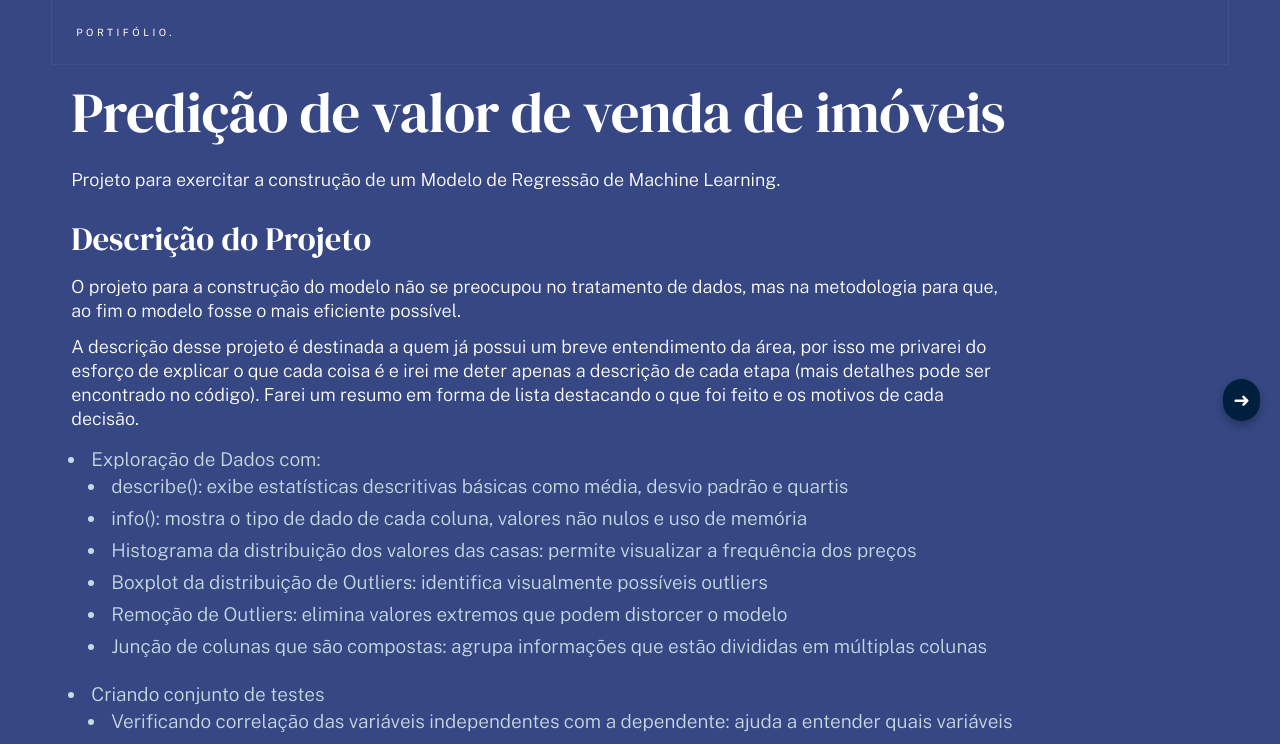
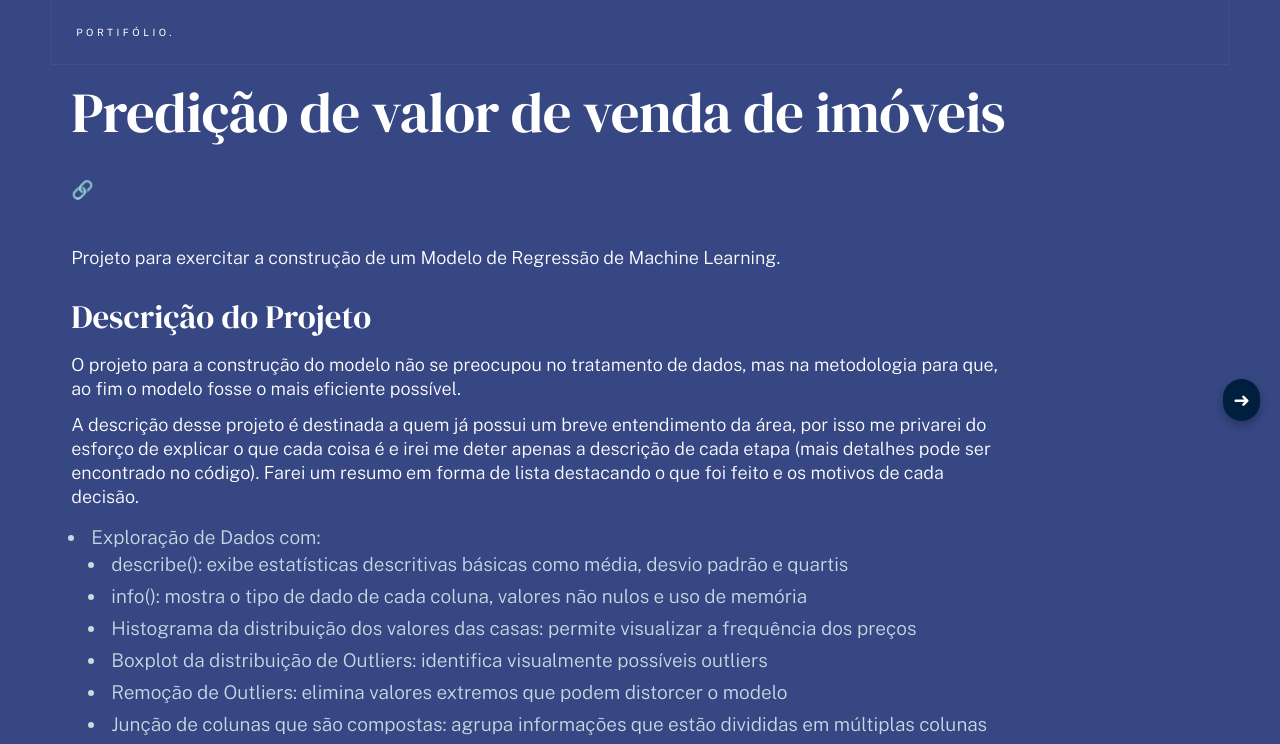
Before and after one commit to KennedyRMenezes/Portifolio, a plain HTML site: page projects/vendas.html in a window 1280 px wide. Shown: the top 744 px of the page. Drawn offline with nearby package versions, Linux system fonts and the light colour scheme; a web font is replaced by a local one.

Commit message:
link para codigo

```diff
--- a/projects/vendas.html
+++ b/projects/vendas.html
@@ -110,7 +110,11 @@
             <article class="row format-standard">
 
                 <div class="column lg-10 s-content__header s-content__header--narrow">
-                    <h1 class="s-content__title s-content__title--post">Predição de valor de venda de imóveis</h1>
+                    <h1 class="s-content__title s-content__title--post">Predição de valor de venda de imóveis
+                        <a style="font-size: large;" href="https://github.com/KennedyRMenezes/DataScience/blob/master/Projetos/Regress%C3%A3o%20Linear/Projeto_Regressao_.ipynb" target="_blank" rel="noopener noreferrer" style="font-size: 0.8rem; text-decoration: none;">
+                            🔗
+                        </a>
+                    </h1>
                     <p class="lead" style="font-size: large;">
                         Projeto para exercitar a construção de um Modelo de Regressão de Machine Learning.
                     </p>
```
